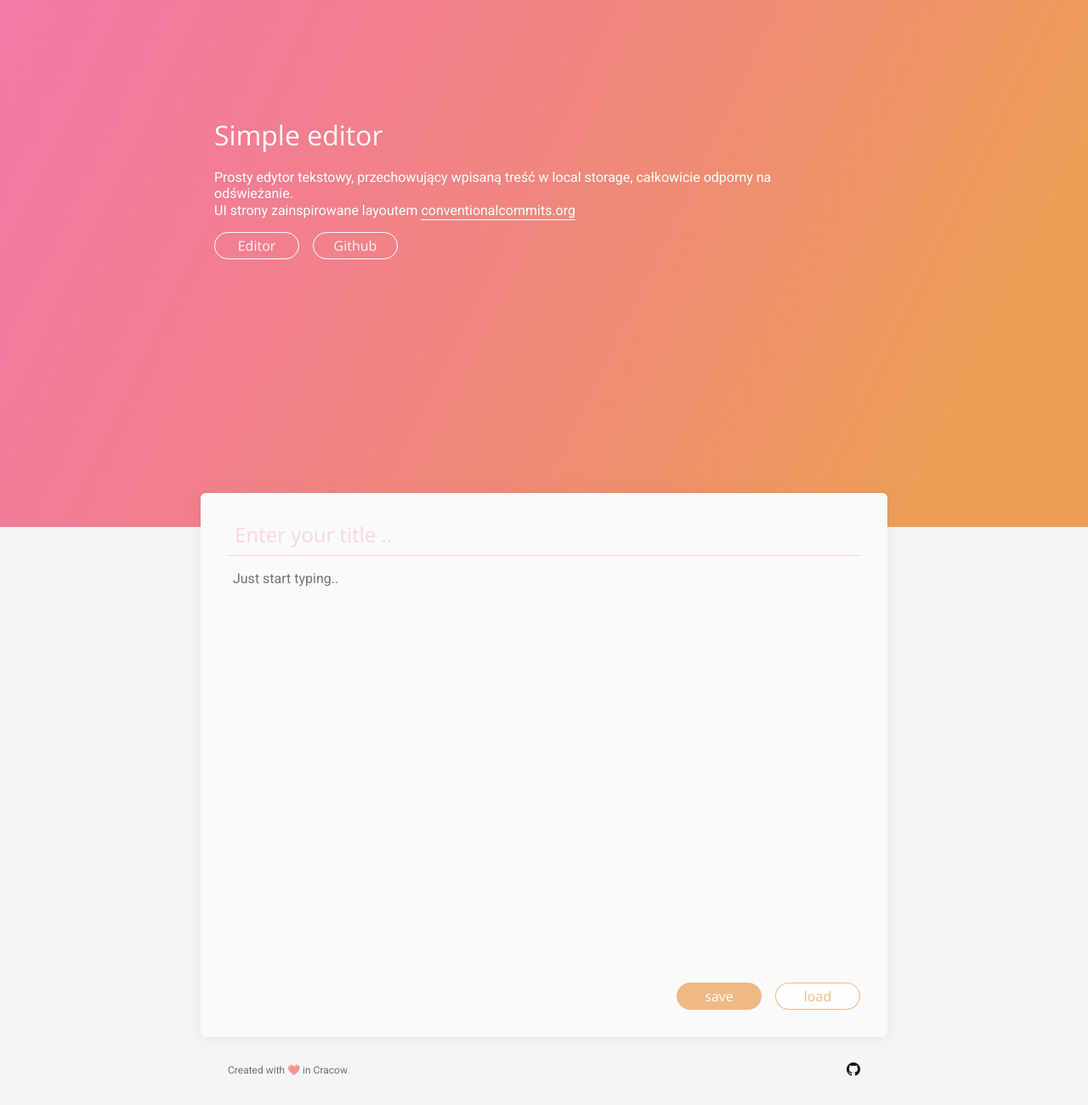
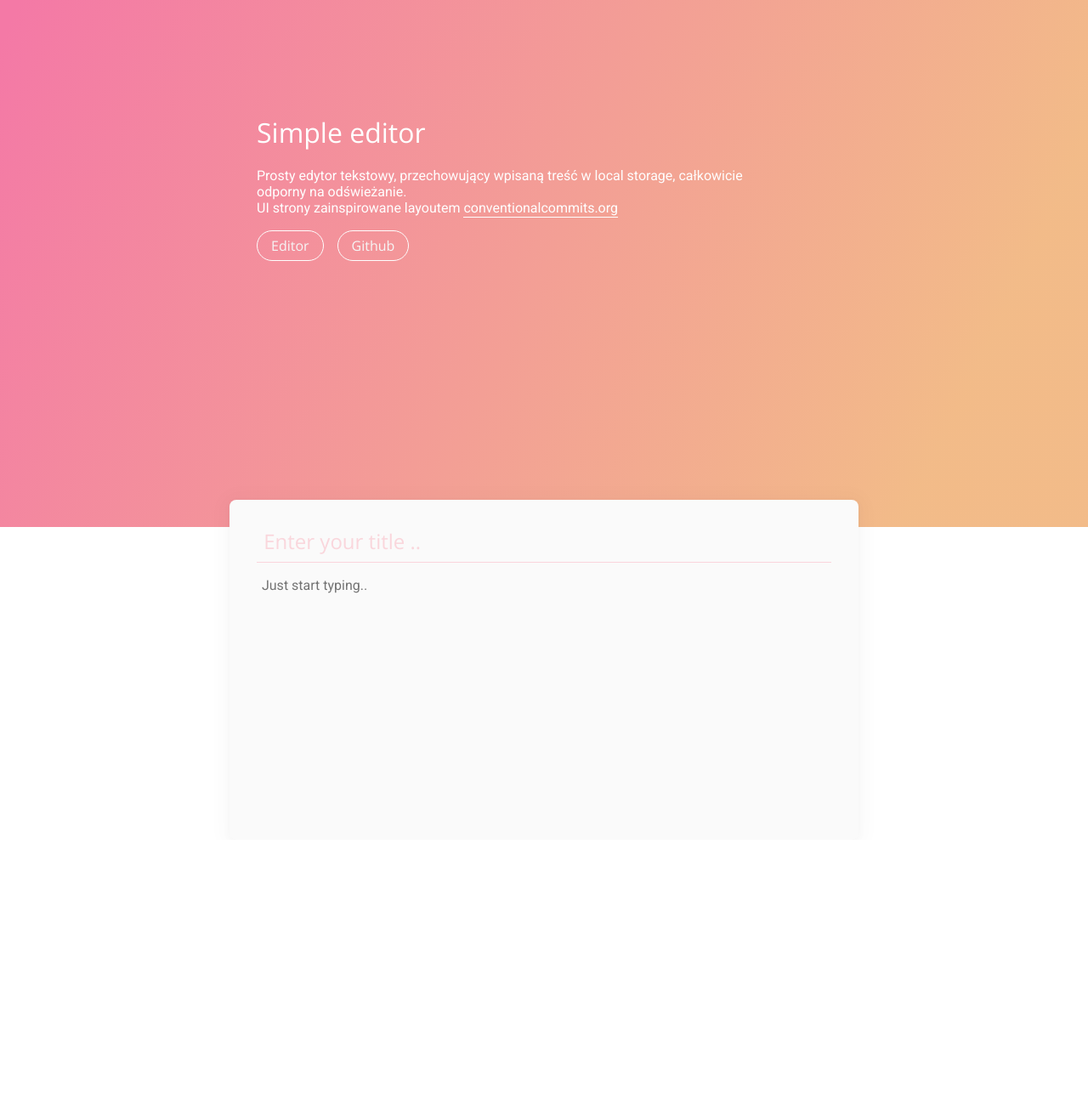
Before and after one commit to mateuszkornecki/simple-editor, a website built with webpack: page src/content/index.html in a window 1280 px wide. Shown: the part 180-1480 px from the top of the page at 85% size. After the commit the page ends 1168 px from the top, so only its background shows below. Built offline with nearby package versions, Linux system fonts and the light colour scheme; files whose address does not match are found by name.

Commit message:
BREAKING CHANGE:rebuilt whole site, fixed responsivity problems and more

```diff
--- a/src/content/index.html
+++ b/src/content/index.html
@@ -25,10 +25,43 @@
 </head>
 
 <body>
-    <!--TODO: ADD FORM FEATURES-->
-    <!-- ! IT SHOULD BE BETTER WITH SUBGRID-->
-    <div class=" header__background "></div>
-    <header class=" header ">
+    <header class="header">
+        <section class="header__welcome">
+            <article class="header__article">
+                <h1 class="header__heading">Simple editor</h1>
+                <span class=" header__description">
+                    Prosty edytor tekstowy, przechowujący wpisaną treść w local
+                    storage,
+                    całkowicie odporny na odświeżanie. <br>UI strony zainspirowane layoutem
+                    <a class=" header__link" href="https://www.conventionalcommits.org/">conventionalcommits.org</a>
+                </span>
+                <ul class=" navigation__list ">
+                    <li class=" navigation__item ">
+                        <a href=" #editor " class=" navigation__link ">Editor</a>
+                    </li>
+                    <li class=" navigation__item ">
+                        <a href=" https://github.com/mateuszkornecki/simple-editor " class=" navigation__link ">Github</a>
+                    </li>
+                </ul>
+            </article>
+            <div class=" header__logo "></div>
+        </section>
+
+    </header>
+    <main class="main">
+        <section class="editor" id="editor">
+            <input class=" editor__title editor__title--js " placeholder=" Enter your title .. ">
+            <textarea class=" editor__text-area editor__text-area--js " placeholder=" Just start typing.. "></textarea>
+
+
+        </section>
+    </main>
+
+
+
+    <!--!OLD STUFF-->
+    <!-- <div class=" header__background "></div> -->
+    <!-- <header class=" header ">
         <div class=" header__wrapper ">
             <h1 class=" header__heading ">Simple editor</h1>
             <span class=" header__description ">
@@ -48,15 +81,14 @@
         </div>
         <div class=" header__logo "></div>
     </header>
-    <div class=" header__background "></div>
-    <main class=" editor " id="editor">
+    <main class="editor" id="editor">
         <div class=" editor__wrapper-1 ">
             <input class=" editor__title editor__title--js " placeholder=" Enter your title .. ">
             <textarea class=" editor__text-area editor__text-area--js " placeholder=" Just start typing.. "></textarea>
         </div>
         <div class=" editor__wrapper-2 ">
-            <button class=" editor__button editor__button--save editor__save-button--js "> save </button>
-            <button class=" editor__button editor__button--load editor__load-button--js "> load </button>
+            <button class=" editor__button editor__button--save editor__save-button--js "> save </button> -->
+    <!-- <button class=" editor__button editor__button--load editor__load-button--js "> load </button>
         </div>
     </main>
     <div class=" editor__background ">
@@ -68,8 +100,8 @@
         <a class=" footer__link " href=" https://github.com/mateuszkornecki ">
             <img class=" footer__logo " src=" assets/img/github.png " alt=" github logo ">
         </a>
-    </footer>
-    <div class=" footer__background "></div>
+    </footer> -->
+
 
     <script src=" js/main.js "></script>
 
--- a/src/scss/main.scss
+++ b/src/scss/main.scss
@@ -17,53 +17,54 @@
 
 body {
     font-family: 'Open Sans', sans-serif;
-            display: grid;
-            grid-template-columns: 1fr minmax(auto, 210px) minmax(auto, 210px) minmax(auto, 210px) minmax(auto, 210px) 1fr;
-            grid-template-rows: 95vh 5vh 35vh 35vh 5vh 10vh;
-            grid-column-gap: 0px;
-            grid-row-gap: 0px;
+    // display: flex;
+    // flex-direction: column;
+    // flex-shrink: 1;
+}
+
+.main {
+    display: flex;
+    justify-content: center;
 }
 
 .editor {
+    flex-shrink: 0;
+    min-height: 50vh;
+    flex-basis: 740px;
+    max-width: 740px;
     background-color: $white-bg;
+    margin: -2rem 0 -2rem 0;
+    padding: 2rem;
     box-shadow: 0 2px 10px 0 rgba(0, 0, 0, .03), 0 2px 20px 10px rgba(0, 0, 0, .02);
-            grid-area: 2 / 2 / 6 / 6;
-            z-index: 5;
-            border-radius: 6px;
-            padding: 32px;
-            margin: 0 1rem 0 1rem;
-            display: flex;
-            flex-direction: column;
-            justify-content: space-between;
-            // min-height: 100%;
-            &__background {
-                background-color: $lightgray;
-                grid-area: 3 / 1 / 5 / 7;
+    border-radius: 8px;
+    @media(max-width: 750px) {
+        flex-basis: 100%;
+        max-width: 100vw;
     }
-            &__button {
-                background: $white;
-                color: $orange;
-                border: 1px solid $orange;
-                text-decoration: none;
-                display: flex;
-                justify-content: center;
-                align-items: center;
-                border-radius: 16px;
-                min-width: 100px;
-                min-height: 32px;
-                cursor: pointer;
-                &--save {
-                    margin-right: 16px;
-                    background-color: $orange;
-                    color: $white;
-                    border: none;
-                }
-            }
+    // &__button {
+    //     background: $white;
+    //     color: $orange;
+    //     border: 1px solid $orange;
+    //     text-decoration: none;
+    //     display: flex;
+    //     justify-content: center;
+    //     align-items: center;
+    //     border-radius: 16px;
+    //     min-width: 100px;
+    //     min-height: 32px;
+    //     cursor: pointer;
+    //     &--save {
+    //         margin-right: 16px;
+    //         background-color: $orange;
+    //         color: $white;
+    //         border: none;
+    //     }
+    // }
     &__text-area {
         font-family: 'Roboto', sans-serif;
         color: $black87;
-                min-width: 100%;
-                min-height: 100%;
+        width: 100%;
+        // min-height: 100%;
         background-color: $white-bg;
         border: none;
         resize: none;
@@ -80,54 +81,44 @@
         margin-bottom: 16px;
         padding-bottom: 8px;
         line-height: 2rem;
-                min-width: 100%;
+        width: 100%;
         &::placeholder {
             color: $pink38;
         }
     }
-            &__wrapper-2 {
-                display: flex;
-                align-self: flex-end;
-                // padding: 16px;
-            }
 }
 
-        .footer {
-            font-family: 'Roboto', sans-serif;
-            font-size: 0.75rem;
-            color: $black38;
-            background-color: $lightgray;
-            grid-area: 6 / 2 / 7 / 6;
+// .footer {
+//     // grid-area: 6 / 2 / 7 / 6;
+//     font-family: 'Roboto', sans-serif;
+//     font-size: 0.75rem;
+//     color: $black38;
+//     background-color: $lightgray;
+//     display: flex;
+//     justify-content: space-between;
+//     align-items: center;
+//     margin: 0 16px 0 16px;
+//     padding: 0 32px 0 32px;
+//     z-index: 2;
+//     &__background {
+//         grid-area: 5 / 1 / 7 / 7;
+//         background-color: $lightgray;
+//     }
+//     &__logo {
+//         max-width: 16px;
+//         max-height: 16px;
+//     }
+// }
+.header {
+    height: 100vh;
+    min-width: 100%;
+    background: $pink;
+    background: $gradient;
+    color: $white;
     display: flex;
-            justify-content: space-between;
-            align-items: center;
-            margin: 0 16px 0 16px;
-            padding: 0 32px 0 32px;
-            z-index: 2;
-            &__background {
-                grid-area: 5 / 1 / 7 / 7;
-                background-color: $lightgray;
-            }
-            &__logo {
-                max-width: 16px;
-                max-height: 16px;
-            }
-        }
-
-        .header {
-            grid-area: 1 / 2 / 3 / 6;
-            display: flex;
+    word-break: keep-all;
     justify-content: space-around;
     align-items: center;
-            padding: 32px;
-            color: $white;
-            height: 100%;
-            &__background {
-                background: $pink;
-                background: $gradient;
-                grid-area: 1 / 1 / 3 / 7;
-                z-index: -1;
-            }
     &__description {
         font-family: 'Roboto', sans-serif;
     }
@@ -151,6 +142,7 @@
             }
         }
         display: flex;
+        flex-shrink: 1;
         justify-content: center;
         align-items: center;
         flex-shrink: 0;
@@ -183,23 +175,13 @@
             text-decoration: none;
         }
     }
-        }
-
-        .main {
-            background-color: $white-bg;
-            box-shadow: 0 2px 10px 0 rgba(0, 0, 0, .03), 0 2px 20px 10px rgba(0, 0, 0, .02);
-            grid-area: 2 / 2 / 6 / 6;
-            z-index: 5;
-            border-radius: 6px;
-            padding: 32px;
-            margin: 0 1rem 0 1rem;
+    &__welcome {
+        flex-shrink: 1;
+        margin: 0;
         display: flex;
-            flex-direction: column;
         justify-content: space-between;
-            min-height: 100%;
-            &__background {
-                background-color: $lightgray;
-                grid-area: 3 / 1 / 5 / 7;
+        flex-basis: 740px;
+        padding: 2rem;
     }
 }
 
@@ -214,9 +196,8 @@
         justify-content: center;
         align-items: center;
         margin-right: 16px;
-                border-radius: 16px;
-                min-width: 100px;
-                min-height: 32px;
+        border-radius: 50px;
+        padding: 8px 16px;
         text-decoration: none;
         &:link,
         &:visited {
```
Also changed, not shown: dist/css/main.css, dist/index.html, 1 other file. Lines whose indentation alone changed are shown as unchanged.
